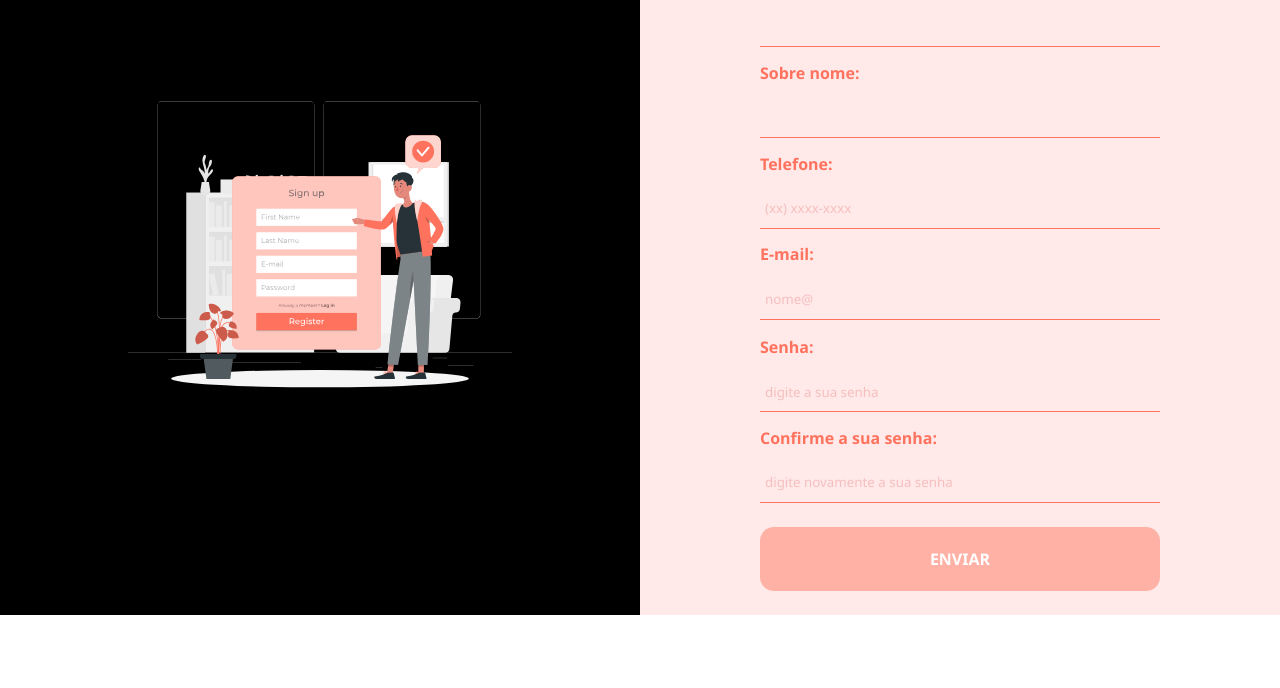
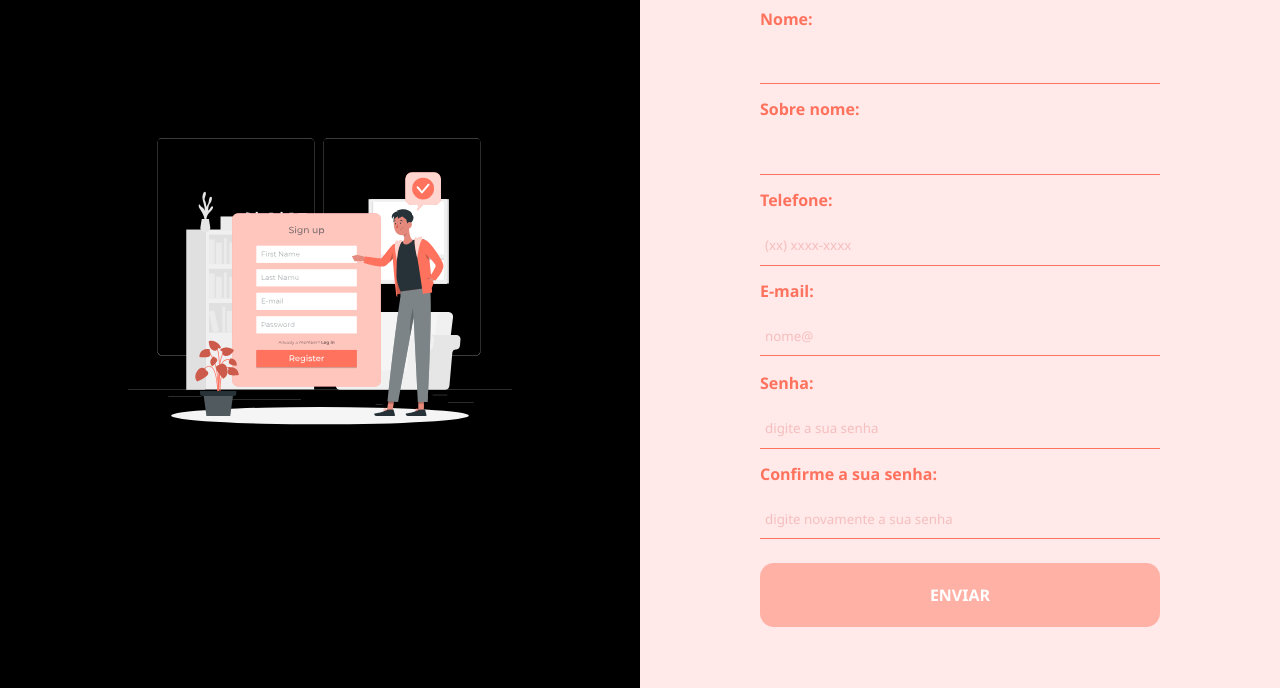
Before and after one commit to IngoMiranda/New-Project, a plain HTML site: page Fromulario/index.html in a window 1280 px wide. Shown: the part 112-800 px from the top of the page. Drawn offline with Linux system fonts and the light colour scheme.

Commit message:
ajuste do height

```diff
--- a/Fromulario/styleform.css
+++ b/Fromulario/styleform.css
@@ -143,6 +143,8 @@ input:focus{
 @media only screen and (min-width: 900px){
     .containe{
         display: flex;
+        width: 100%;
+        height: 100vh;
         align-items: center;
         background-color: black;
     }
@@ -150,10 +152,12 @@ input:focus{
     .img-containe{
 
         width: 50%;
+        height: 100vh;
     }
 
     .form-containe{
         width: 50%;
+        height: 100vh;
     }
 
 }
```
